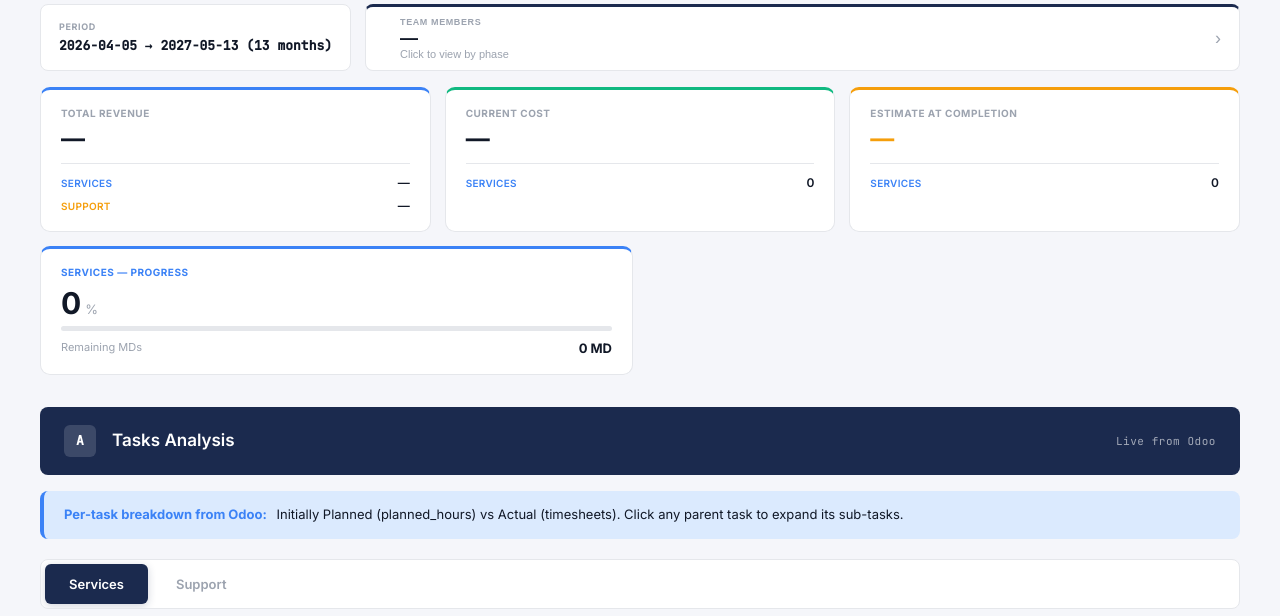
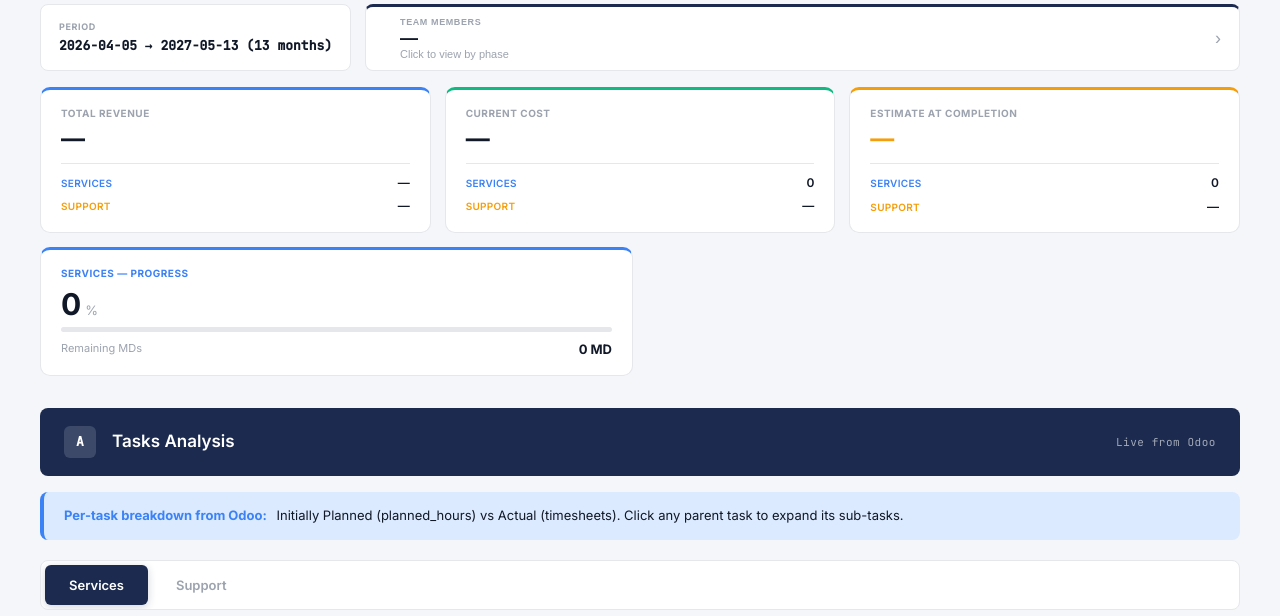
Before and after one commit to MariamElmasry254/bog_pmo_dashboard, a Flask app: page / in a window 1280 px wide. Shown: the part 205-821 px from the top of the page. Run offline with Flask 3, Linux system fonts and the light colour scheme; the visitor is signed in with stand-in values (Sample User, id 1); data comes from the database, SQL or seed files in the repository; data that the repository does not hold is empty; some libraries are stand-ins or nearby versions.

Commit message:
Update overview.html

```diff
--- a/templates/partials/overview.html
+++ b/templates/partials/overview.html
@@ -66,6 +66,10 @@
           <span style="font-size:10px;font-weight:600;color:var(--green);text-transform:uppercase;letter-spacing:.3px;" id="labelDevCost">Development</span>
           <span style="font-size:12px;font-weight:600;" id="kpiDevCost">—</span>
         </div>
+        <div style="display:flex;justify-content:space-between;align-items:center;" id="rowSupCost" style="display:none;">
+          <span style="font-size:10px;font-weight:600;color:var(--amber);text-transform:uppercase;letter-spacing:.3px;" id="labelSupCost">Support</span>
+          <span style="font-size:12px;font-weight:600;" id="kpiSupCost">—</span>
+        </div>
       </div>
     </div>
 
@@ -82,12 +86,16 @@
           <span style="font-size:10px;font-weight:600;color:var(--green);text-transform:uppercase;letter-spacing:.3px;" id="labelDevEAC">Development</span>
           <span style="font-size:12px;font-weight:600;" id="kpiDevEAC">—</span>
         </div>
+        <div style="display:flex;justify-content:space-between;align-items:center;" id="rowSupEAC" style="display:none;">
+          <span style="font-size:10px;font-weight:600;color:var(--amber);text-transform:uppercase;letter-spacing:.3px;" id="labelSupEAC">Support</span>
+          <span style="font-size:12px;font-weight:600;" id="kpiSupEAC">—</span>
+        </div>
       </div>
     </div>
   </div>
 
   <!-- Progress row -->
-  <div style="display:grid;grid-template-columns:1fr 1fr;gap:14px;margin-bottom:24px;">
+  <div style="display:grid;grid-template-columns:1fr 1fr;gap:14px;margin-bottom:24px;" id="progressRow">
     <div style="background:var(--bg-card);border:1px solid var(--border);border-top:3px solid var(--blue);border-radius:10px;padding:16px 20px;">
       <div style="font-size:10px;font-weight:700;color:var(--blue);text-transform:uppercase;letter-spacing:.5px;margin-bottom:8px;" id="labelConProgress">Consultation — Progress</div>
       <div style="display:flex;align-items:baseline;gap:4px;margin-bottom:6px;">
```
